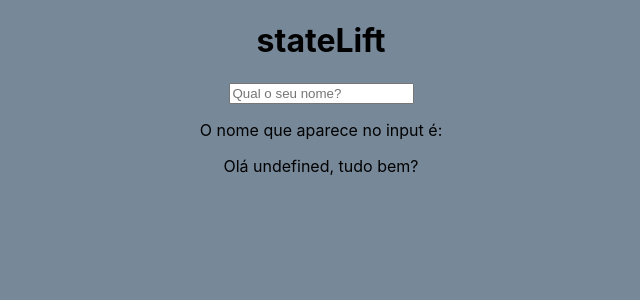
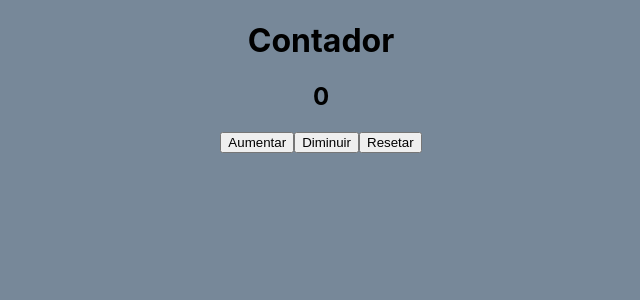
Before and after one commit to gori2016/React-estudos, a React (Create React App) app: page / in a window 1280 px wide. Shown: the top 300 px of the page, without its empty margins (319-959 px from the left). Built offline with nearby package versions, Linux system fonts and the light colour scheme.

Commit message:
Adicionar componentes MudarNome e Contador; atualizar App para incluir Contador

```diff
--- a/src/App.js
+++ b/src/App.js
@@ -3,6 +3,8 @@ import OutraLista from './components/outraLista';
 import Saudacao from './components/Saudacao';
 import SeuNome from './components/SeuNome';
 import { useState } from 'react';
+import MudarNome from './components/MudarNome';
+import Contador from './components/Contador';
 
 function App() {
 const [nome, setNome] = useState();
@@ -11,12 +13,8 @@ const [nome, setNome] = useState();
 
   return (
     <div className="App">
-      <h1>stateLift</h1>
-      <SeuNome setNome={setNome} />
-      <p>O nome que aparece no input é: <p>{nome}</p></p>
-      <Saudacao nome={nome}/>
-
-
+     <h1>Contador</h1>
+      <Contador />
      </div>
   );
 }
--- /dev/null
+++ b/src/components/Contador.jsx
@@ -0,0 +1,15 @@
+import { useState } from "react";
+function Contador(){
+const [numero, setNumero] = useState(0);
+
+    return(
+        <div>
+            <h2>{numero}</h2>
+            <button onClick={() => {setNumero(numero + 1)} }>Aumentar</button>
+            <button onClick={() => {setNumero(numero - 1)}}>Diminuir</button>
+            <button onClick={() => {setNumero(0)}}>Resetar</button>
+        </div>
+    )
+}
+
+export default Contador;
--- /dev/null
+++ b/src/components/MudarNome.jsx
@@ -0,0 +1,13 @@
+import { useState } from "react";
+
+function MudarNome(){
+    const [nome, setNome] = useState("");
+    return(
+        <div>
+            <input onChange={(e) => setNome(e.target.value)} type="text" placeholder="Digite seu nome" />
+            <p>seu nome é: {nome}</p>
+        </div>
+    )
+}
+
+export default MudarNome;
```
